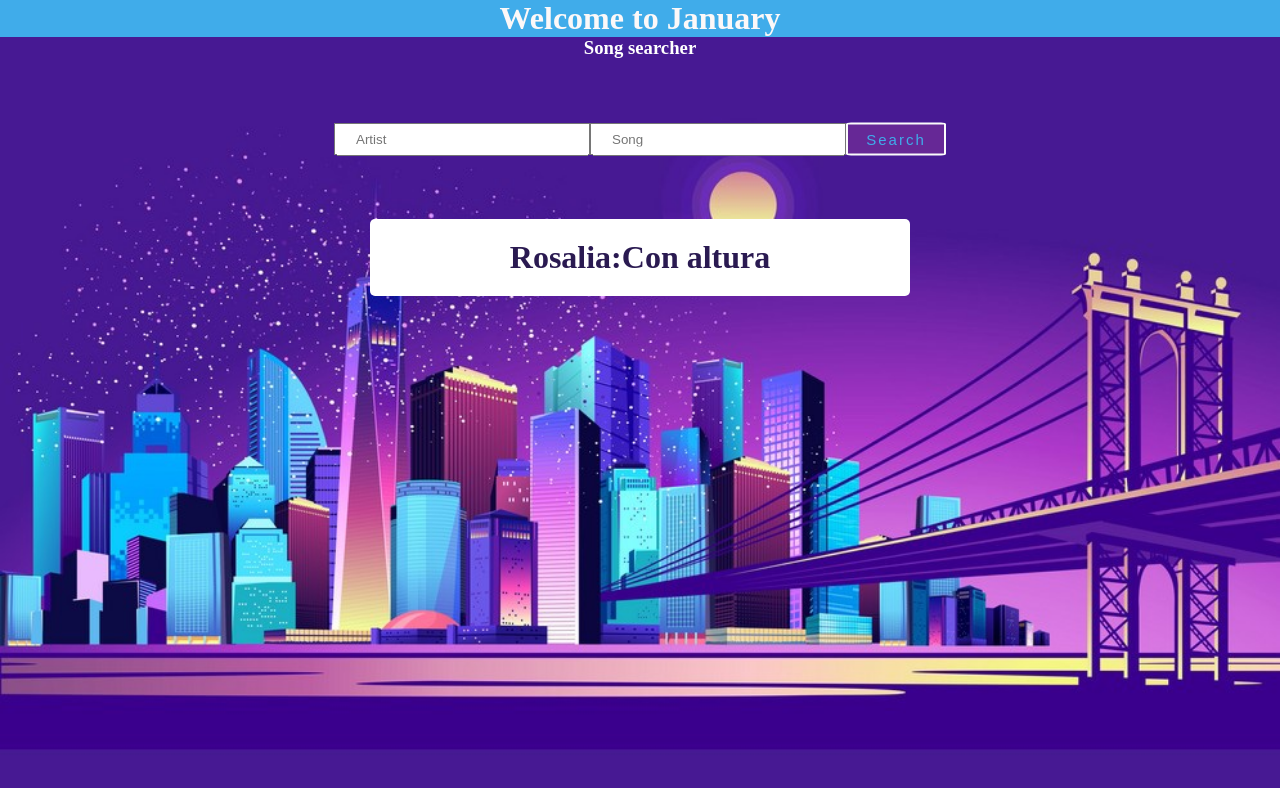
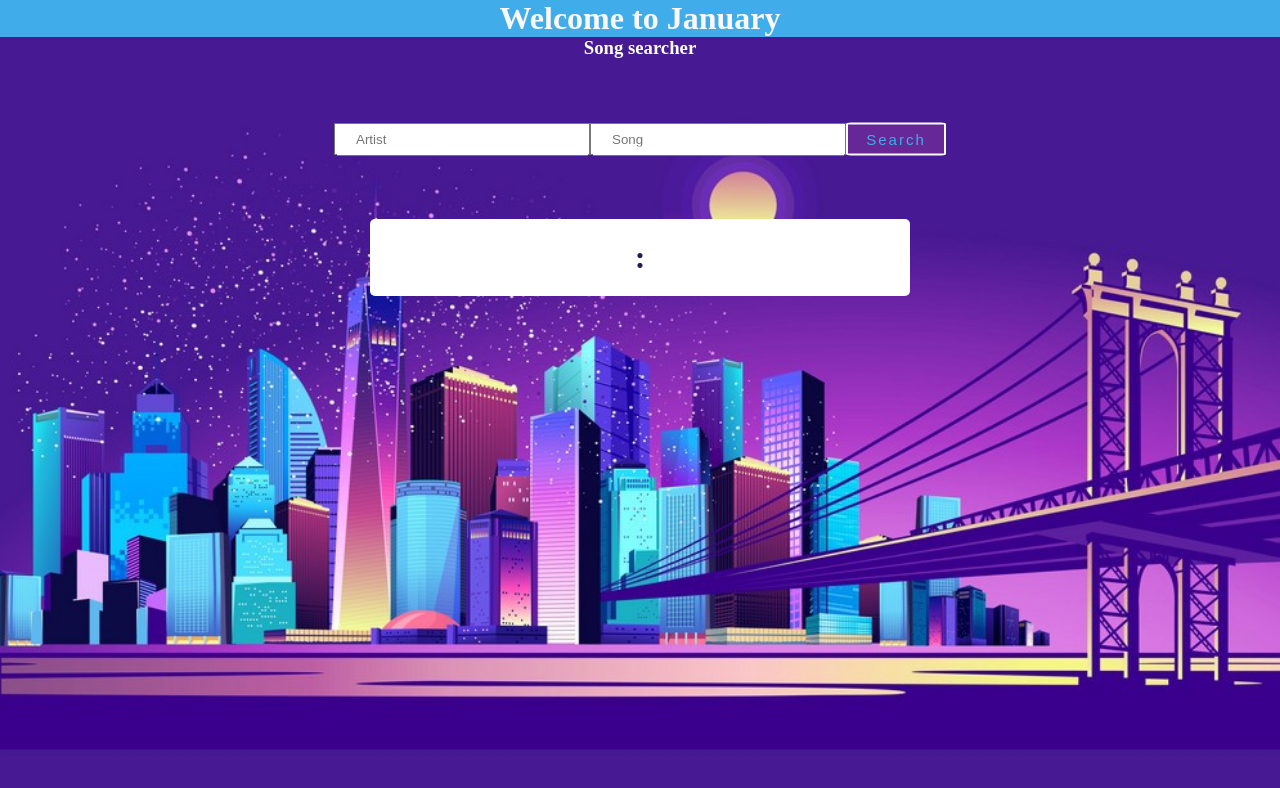
Before and after one commit to IndianaLora/January-Lyrics-Search, a React (Create React App) app: page / in a window 1280 px wide. Shown: the top 788 px of the page. Built offline with nearby package versions, Linux system fonts and the light colour scheme; no server answers.

Commit message:
update lyrics searcher

```diff
--- a/src/App.js
+++ b/src/App.js
@@ -4,25 +4,24 @@
 import Header from "./Header";
 
 function App() {
-  let artist = "Rosalia";
-  let song = "Con altura";
-  let apiUrl = `https://api.lyrics.ovh/v1/${artist}/${song}`;
+
 
   const { handleSubmit, register } = useForm();
+  const [lyrics, setLyrics] = useState([]);
+  const [artist, setArtist] = useState([]);
+  const [song, setSong] = useState([]);
 
   const onSubmit = (values) => {
-    //make it dinamic
-    // let artist = "Rosalia";
-    // let song = "Con altura";
-    // let apiUrl = `https://api.lyrics.ovh/v1/${artist}/${song}`;
+    setSong(values.song);
+    setArtist(values.artist);
     console.log(values)
   };
   const lyricsFetcher = async () => {
-    const response = await fetch(`${apiUrl}`);
+    const response = await fetch(`https://api.lyrics.ovh/v1/${artist}/${song}`);
     const data = await response.json();
     setLyrics(data.lyrics);
+    console.log(data.lyrics)
   };
-  const [lyrics, setLyrics] = useState([]);
 
   useEffect(() => {
     lyricsFetcher();
```
